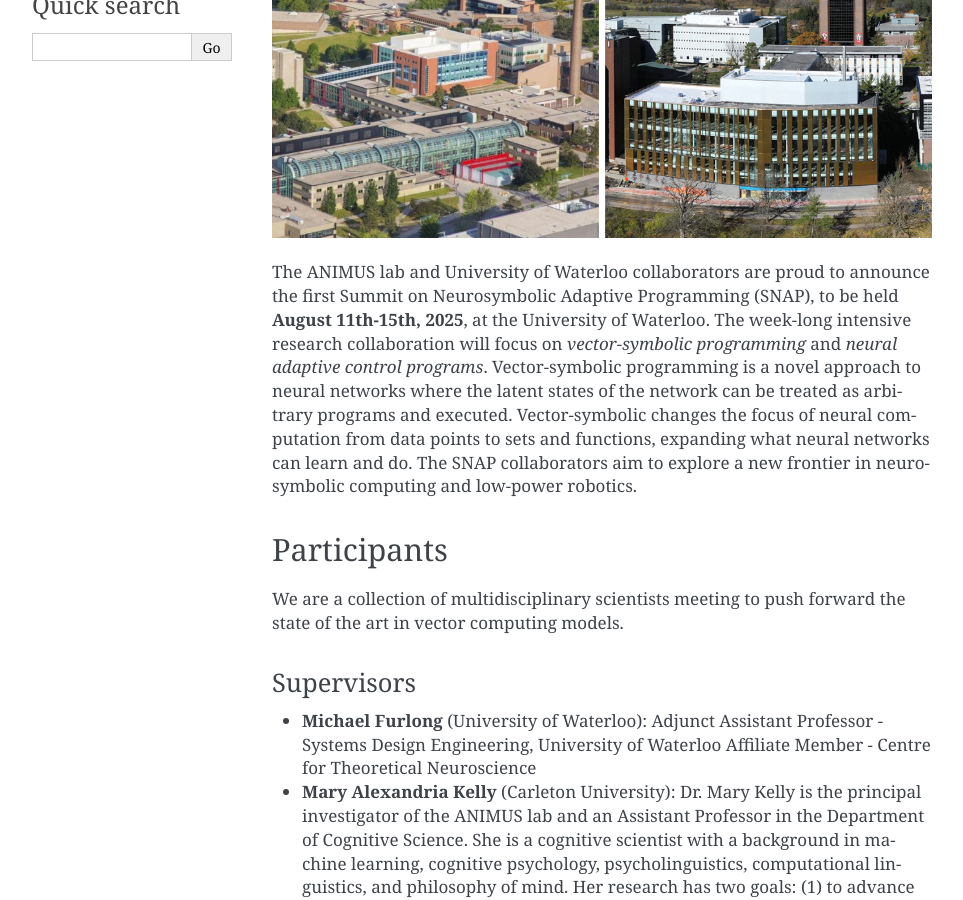
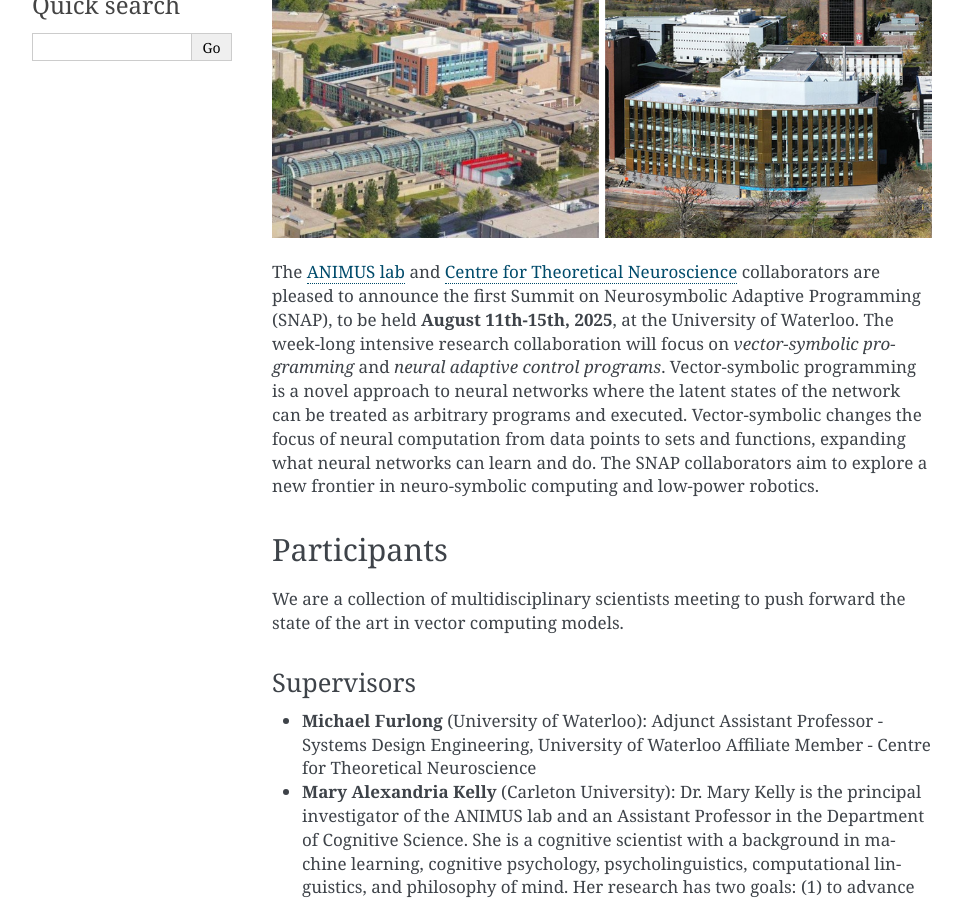
Before and after one commit to Hyperdimensional-Cog-Architectures/notebooks, a Sphinx documentation site: the page built from docs/source/waterloo_research_2025.rst, in a window 1280 px wide and 900 px high, scrolled down 341 px. Shown: the whole window, without its empty margins (148-1111 px from the left). Built offline with Sphinx 7.4.7, drawn with Linux system fonts in a browser that asks for light colours.

Commit message:
added links

```diff
--- a/docs/source/waterloo_research_2025.rst
+++ b/docs/source/waterloo_research_2025.rst
@@ -4,7 +4,7 @@
 .. image:: images/campus.png
    :width: 100%
 
-The ANIMUS lab and University of Waterloo collaborators are proud to announce the first Summit on Neurosymbolic Adaptive Programming (SNAP), to be held **August 11th-15th, 2025**, at the University of Waterloo. The week-long intensive research collaboration will focus on *vector-symbolic programming* and *neural adaptive control programs*. Vector-symbolic programming is a novel approach to neural networks where the latent states of the network can be treated as arbitrary programs and executed. Vector-symbolic changes the focus of neural computation from data points to sets and functions, expanding what neural networks can learn and do. The SNAP collaborators aim to explore a new frontier in neuro-symbolic computing and low-power robotics.
+The `ANIMUS lab <https://carleton.ca/animus/>`_ and `Centre for Theoretical Neuroscience <https://uwaterloo.ca/centre-for-theoretical-neuroscience/>`_ collaborators are pleased  to announce the first Summit on Neurosymbolic Adaptive Programming (SNAP), to be held **August 11th-15th, 2025**, at the University of Waterloo. The week-long intensive research collaboration will focus on *vector-symbolic programming* and *neural adaptive control programs*. Vector-symbolic programming is a novel approach to neural networks where the latent states of the network can be treated as arbitrary programs and executed. Vector-symbolic changes the focus of neural computation from data points to sets and functions, expanding what neural networks can learn and do. The SNAP collaborators aim to explore a new frontier in neuro-symbolic computing and low-power robotics.
 
 ============
 Participants
```
